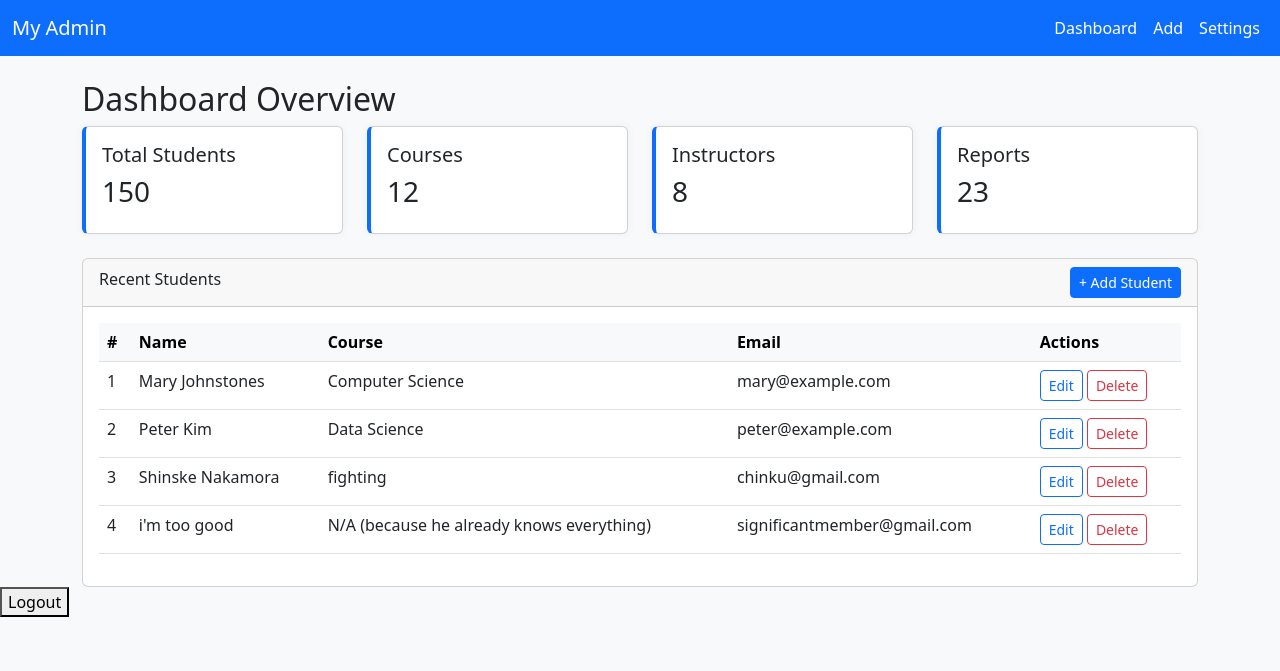
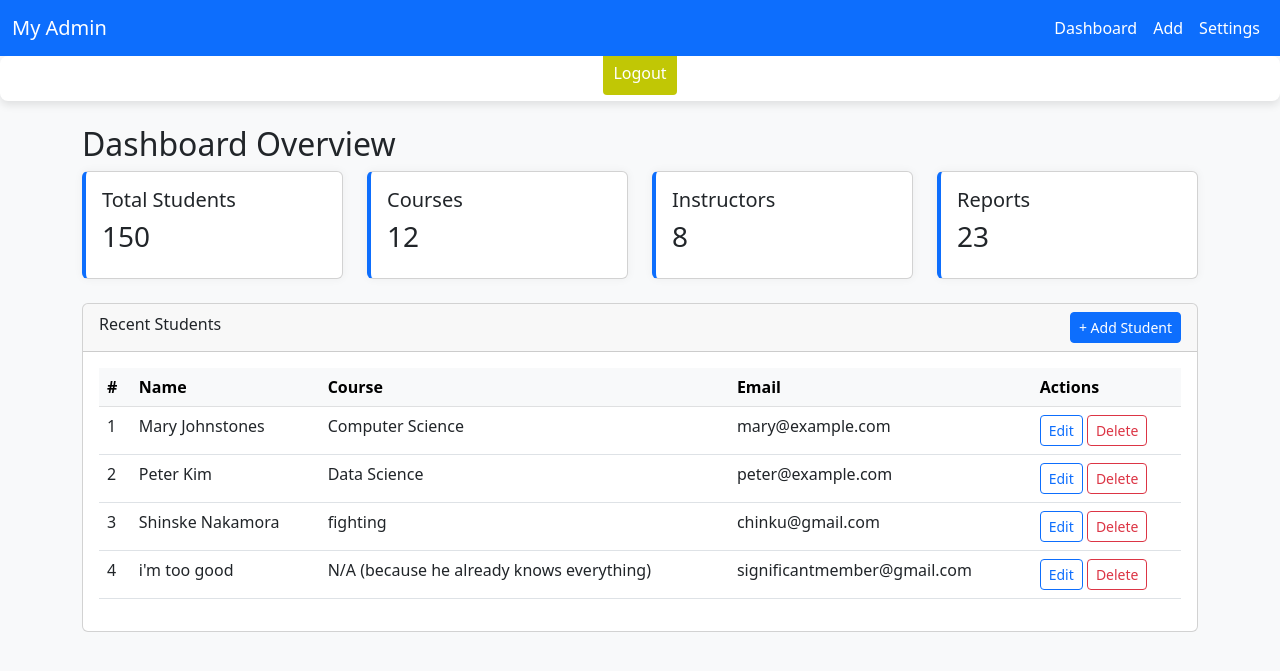
Before and after one commit to sidRiptide/groupD, a Django app: page /Admin_dashboard/ in a window 1280 px wide. Shown: the top 671 px of the page. Run offline with Django 5.2, Linux system fonts and the light colour scheme; a user stored in the database is signed in; data comes from the database, SQL or seed files in the repository; both versions use the stored data as it was after the commit.

Commit message:
second commit

```diff
--- a/Admin/templates/add_student.html
+++ b/Admin/templates/add_student.html
@@ -77,6 +77,7 @@ button.submit:hover {
 button.submit:active {
     background-color: #004085;
 }
+
 </style>
 
 </head>
--- a/Admin/templates/admin.html
+++ b/Admin/templates/admin.html
@@ -7,6 +7,52 @@
     <link href="https://cdn.jsdelivr.net/npm/bootstrap@5.3.0/dist/css/bootstrap.min.css" rel="stylesheet">
 
     <link rel="stylesheet" href="{% static 'css/main.css'%}">
+    <style>
+        button {
+    width: 100%;
+    padding: 10px;
+    background-color: #c1c705;
+    color: white;
+    font-size: 16px;
+    border: none;
+    border-radius: 4px;
+    cursor: pointer;
+    transition: background-color 0.3s ease;
+}
+
+button:hover {
+    background-color: #d6dc05;
+}
+
+button:active {
+    background-color: #c1c705;
+}
+        .form-container {
+            display: flex;
+            justify-content: center;
+            align-items: center;
+            background-color: #fff;
+            border-radius: 8px;
+            padding-top: 20px;
+            box-shadow: 0 4px 8px rgba(0, 0, 0, 0.1);
+            width: 100%;
+            max-height:45px;
+
+}
+
+/* Form Group */
+.form-group {
+    margin-bottom: 15px;
+}
+
+label {
+    font-size: 14px;
+    font-weight: bold;
+    color: #333;
+    display: block;
+    margin-bottom: 5px;
+}
+    </style>
 </head>
 <body>
 
@@ -14,6 +60,7 @@
 <nav class="navbar navbar-expand-lg">
     <div class="container-fluid">
         <a class="navbar-brand" href="#">My Admin</a>
+
         <div class="collapse navbar-collapse">
             <ul class="navbar-nav ms-auto">
                 <li class="nav-item"><a class="nav-link" href="#">Dashboard</a></li>
@@ -23,6 +70,15 @@
         </div>
     </div>
 </nav>
+<div class="form-container">
+ <form action="{% url 'logout' %}" method="POST">
+    {% csrf_token %}
+     <div class="form-group">
+    <button type="submit">Logout</button>
+    </div>
+ </form>
+</div>
+
 
 <!-- Main content -->
 <div class="container mt-4">
@@ -95,10 +151,6 @@
     </div>
 
 </div>
- <form action="{% url 'logout' %}" method="POST">
-    {% csrf_token %}
-    <button type="submit">Logout</button>
-</form>
 
 <!-- Bootstrap JS -->
 <script src="https://cdn.jsdelivr.net/npm/bootstrap@5.3.0/dist/js/bootstrap.bundle.min.js"></script>
--- a/Admin/urls.py
+++ b/Admin/urls.py
@@ -26,5 +26,6 @@ urlpatterns = [
     path('edit/<int:id>/',views.edit,name='edit'),
     path('delete/<int:id>/',views.delete,name='delete'),
     path('',views.login_view,name='login'),
+    path('login/', views.login_view, name='login'),
     path('logout/', views.logout_view, name='logout'),
 ]
--- a/Admin/views.py
+++ b/Admin/views.py
@@ -2,6 +2,7 @@ from django.contrib import messages
 from django.contrib.auth import authenticate, login
 from django.contrib.auth.decorators import login_required
 from django.shortcuts import render, get_object_or_404, redirect
+from django.contrib.auth import logout
 
 from Admin.models import Info
 
@@ -10,12 +11,10 @@ from Admin.models import Info
 @login_required()
 def admin(request):
     people = Info.objects.all()
+    return render(request,'admin.html',{'people':people})
 
-    if not request.user.is_staff:
-        return render(request, 'error.html')
 
-    return render(request,'admin.html',{'people':people})
-@login_required(login_url='login')
+@login_required()
 def add_student(request):
 
     if request.method == "POST":
@@ -30,7 +29,9 @@ def add_student(request):
         )
         return redirect('Admin')
     return render(request, 'add_student.html')
-@login_required(login_url='login')
+
+
+@login_required()
 def edit(request,id):
     person = get_object_or_404(Info,id=id)
     if request.method == "POST":
@@ -40,7 +41,9 @@ def edit(request,id):
         person.save()
         return redirect('Admin')
     return render(request, 'edit.html' ,{'person':person})
-@login_required(login_url='login')
+
+
+@login_required()
 def delete(request,id):
     person = get_object_or_404(Info,id=id)
     try:
@@ -62,7 +65,6 @@ def login_view(request):
             return render(request, 'login.html')
     return render(request,'login.html')
 
-from django.contrib.auth import logout
 
 def logout_view(request):
 
```
Also changed, not shown: Admin/templates/error.html (deleted, +0 -11 lines), db.sqlite3.
